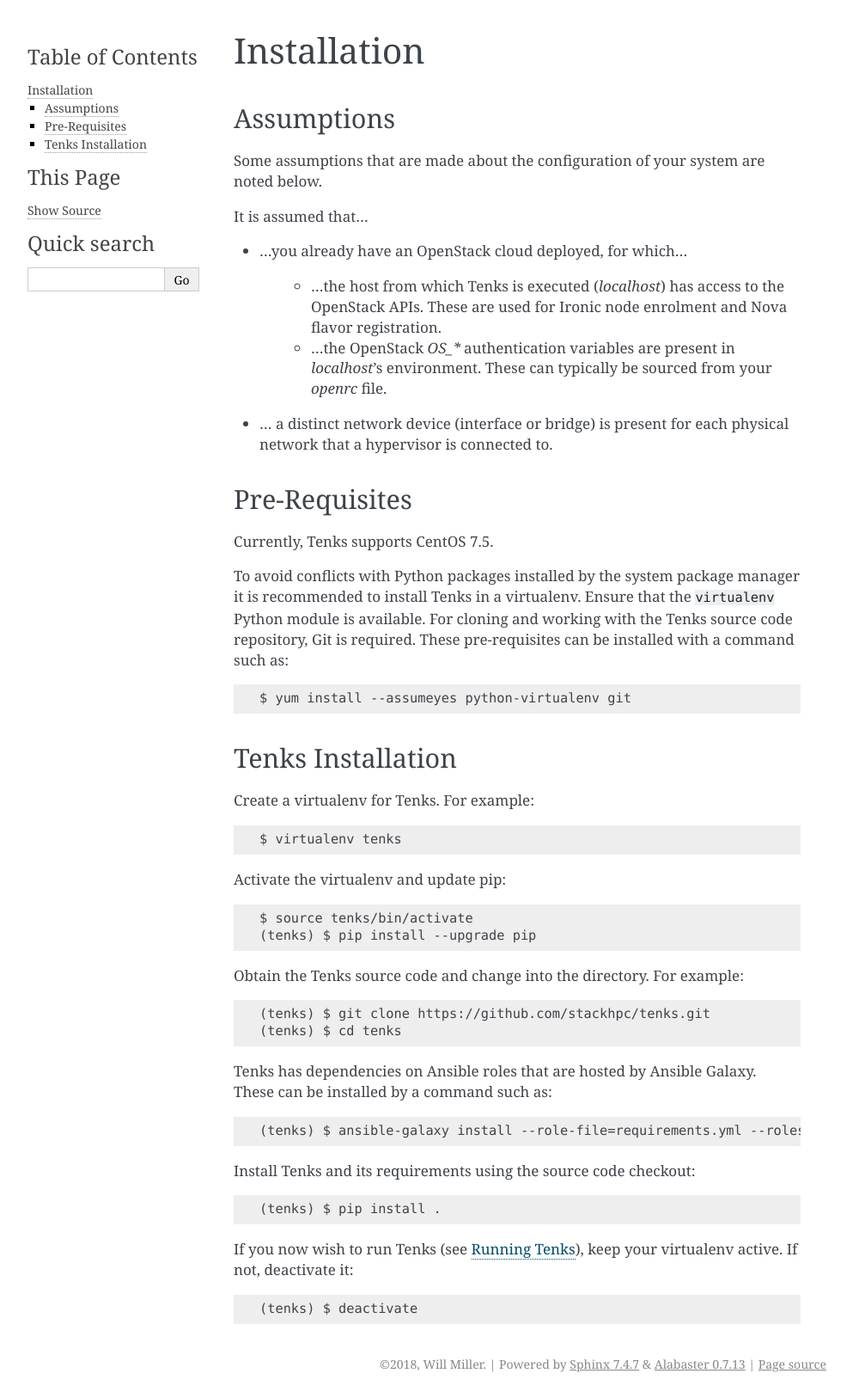
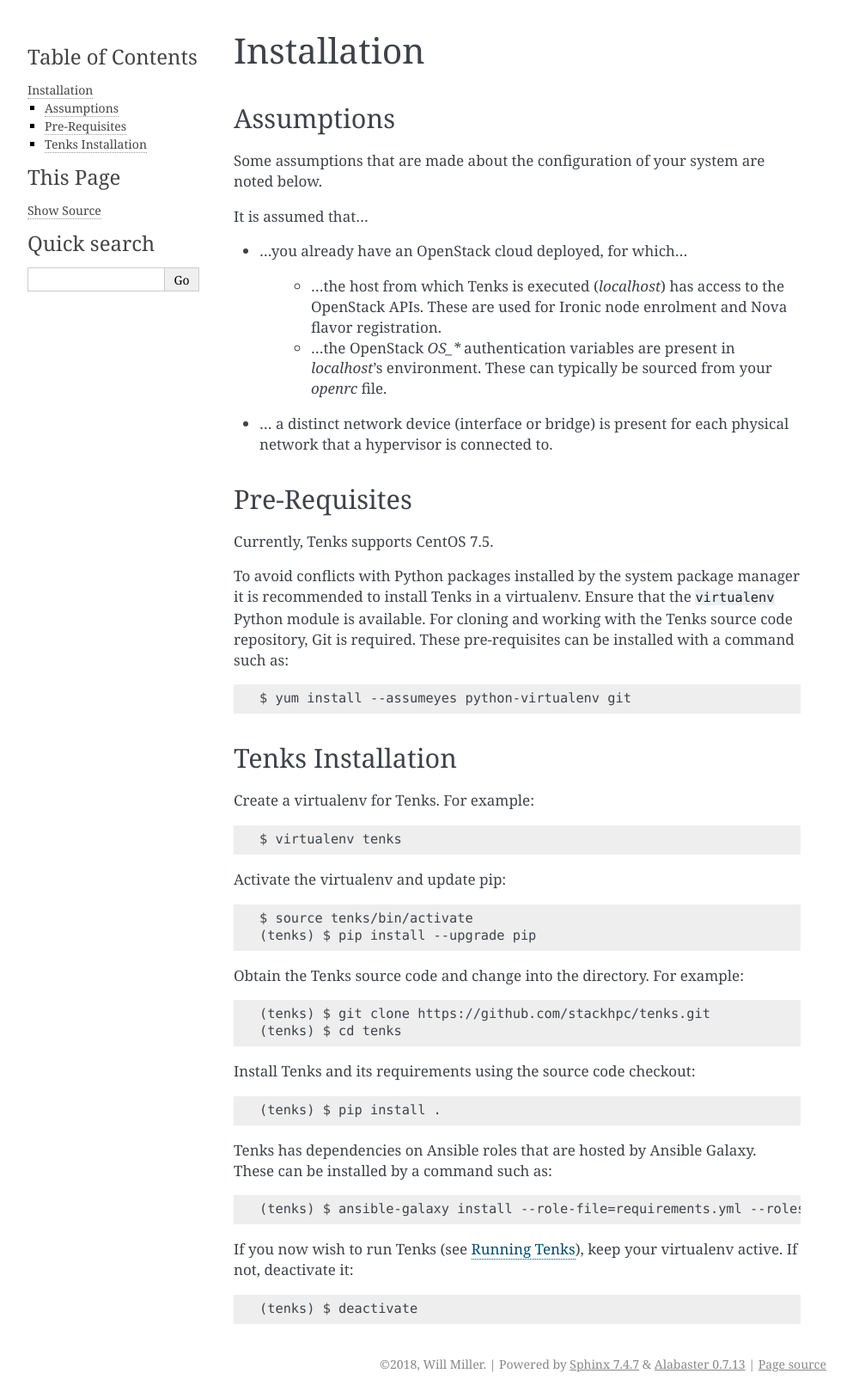
Before and after one commit to openstack/tenks, a Sphinx documentation site: the page built from doc/source/install.rst, in a window 1280 px wide. Shown: the whole page at 86% size, without its empty margins (148-1141 px from the left). Built offline with Sphinx 7.4.7, drawn with Linux system fonts in a browser that asks for light colours.

```diff
--- a/doc/source/install.rst
+++ b/doc/source/install.rst
@@ -56,15 +56,15 @@ Obtain the Tenks source code and change into the directory. For example::
   (tenks) $ git clone https://github.com/stackhpc/tenks.git
   (tenks) $ cd tenks
 
+Install Tenks and its requirements using the source code checkout::
+
+  (tenks) $ pip install .
+
 Tenks has dependencies on Ansible roles that are hosted by Ansible Galaxy.
 These can be installed by a command such as::
 
   (tenks) $ ansible-galaxy install --role-file=requirements.yml --roles-path=ansible/roles/
 
-Install Tenks and its requirements using the source code checkout::
-
-  (tenks) $ pip install .
-
 If you now wish to run Tenks (see :ref:`run`), keep your virtualenv active. If
 not, deactivate it::
 
```
